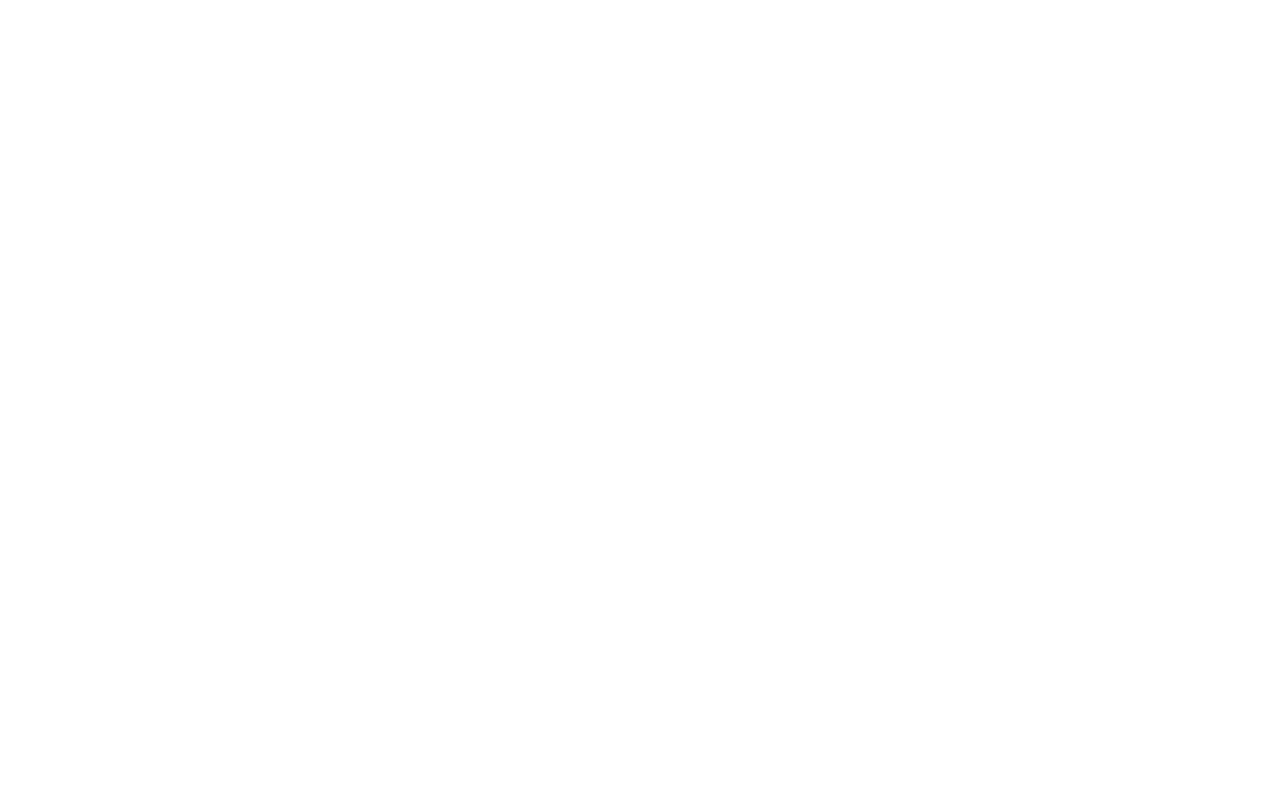
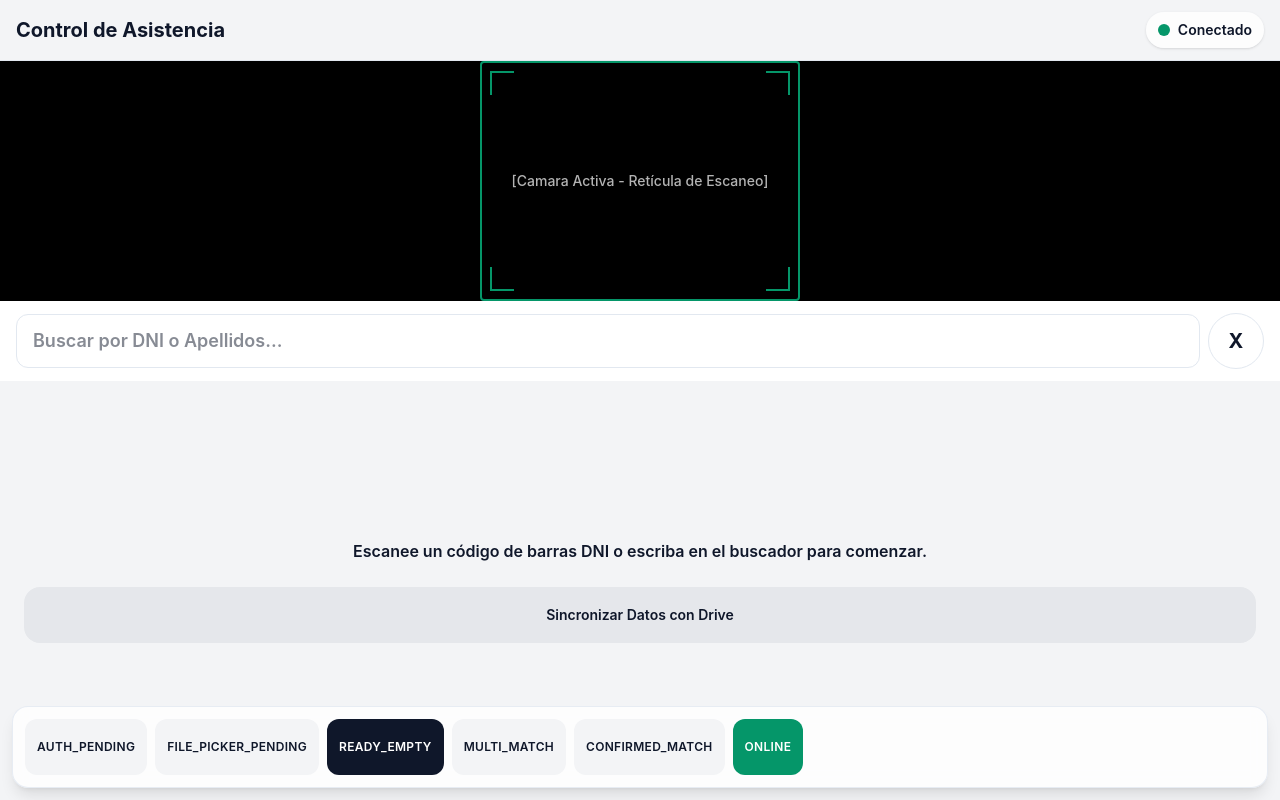
Before and after one commit to fifete/social-worker-check-in-workflow, a React (Vite) app: page / in a window 1280 px wide. Built offline with nearby package versions, Linux system fonts and the light colour scheme.

Commit message:
feat: phase 2 ui layout implementation

```diff
--- a/src/App.jsx
+++ b/src/App.jsx
@@ -1,7 +1,34 @@
+import { useState } from 'react';
+import Header from './components/Header';
+import Zone1Scanner from './components/Zone1Scanner';
+import Zone2Search from './components/Zone2Search';
+import Zone3Actions from './components/Zone3Actions';
+import DevStateControls from './components/DevStateControls';
+
 export default function App() {
+  const [appState, setAppState] = useState('READY_EMPTY');
+  const [isOffline, setIsOffline] = useState(false);
+
+  const isAuthPhase = appState === 'AUTH_PENDING' || appState === 'FILE_PICKER_PENDING';
+
   return (
-    <main className="min-h-screen bg-white text-[#0F172A]">
-      {/* Phase 2 layout components will be injected here */}
+    <main className="relative flex h-screen w-screen flex-col overflow-hidden bg-brand-light text-brand-slate select-none">
+      <Header isOffline={isOffline} />
+
+      {!isAuthPhase && <Zone1Scanner isActive={true} />}
+
+      <Zone2Search isDisabled={isAuthPhase} />
+
+      <div className="relative flex flex-1 flex-col overflow-hidden">
+        <Zone3Actions activeState={appState} />
+      </div>
+
+      <DevStateControls
+        currentState={appState}
+        onStateChange={setAppState}
+        isOffline={isOffline}
+        onOfflineToggle={() => setIsOffline(!isOffline)}
+      />
     </main>
-  )
+  );
 }
--- /dev/null
+++ b/src/components/DevStateControls.jsx
@@ -0,0 +1,34 @@
+const states = ['AUTH_PENDING', 'FILE_PICKER_PENDING', 'READY_EMPTY', 'MULTI_MATCH', 'CONFIRMED_MATCH'];
+
+export default function DevStateControls({ currentState, onStateChange, isOffline, onOfflineToggle }) {
+  return (
+    <div className="absolute bottom-3 left-3 right-3 rounded-2xl border border-slate-200/80 bg-white/80 px-3 py-3 shadow-lg backdrop-blur-sm">
+      <div className="flex flex-wrap items-center gap-2">
+        {states.map((state) => (
+          <button
+            key={state}
+            type="button"
+            onClick={() => onStateChange(state)}
+            className={`min-h-[56px] min-w-[56px] rounded-xl px-3 py-2 text-xs font-semibold uppercase tracking-wide ${
+              currentState === state
+                ? 'bg-brand-slate text-white'
+                : 'bg-brand-light text-brand-slate'
+            }`}
+          >
+            {state}
+          </button>
+        ))}
+
+        <button
+          type="button"
+          onClick={onOfflineToggle}
+          className={`min-h-[56px] min-w-[56px] rounded-xl px-3 py-2 text-xs font-semibold uppercase tracking-wide ${
+            isOffline ? 'bg-brand-amber text-white' : 'bg-brand-emerald text-white'
+          }`}
+        >
+          {isOffline ? 'Offline' : 'Online'}
+        </button>
+      </div>
+    </div>
+  );
+}
--- /dev/null
+++ b/src/components/Header.jsx
@@ -0,0 +1,17 @@
+export default function Header({ isOffline = false }) {
+  return (
+    <header className="flex items-center justify-between px-4 py-3 border-b border-slate-200 bg-brand-light">
+      <h1 className="font-bold text-xl text-brand-slate">Control de Asistencia</h1>
+
+      <div className="flex items-center gap-2 rounded-full bg-white/80 px-3 py-2 shadow-sm">
+        <span
+          className={`h-3 w-3 rounded-full ${isOffline ? 'bg-brand-amber' : 'bg-brand-emerald'}`}
+          aria-hidden="true"
+        />
+        <span className="text-sm font-semibold text-brand-slate">
+          {isOffline ? 'Modo Local (Fuera de línea)' : 'Conectado'}
+        </span>
+      </div>
+    </header>
+  );
+}
--- /dev/null
+++ b/src/components/Zone1Scanner.jsx
@@ -0,0 +1,20 @@
+export default function Zone1Scanner({ isActive = true }) {
+  if (!isActive) {
+    return null;
+  }
+
+  return (
+    <section className="h-[30%] min-h-[180px] w-full bg-black relative flex items-center justify-center">
+      <div className="relative aspect-[4/3] w-[72%] min-w-[220px] max-w-[320px] rounded-sm border-2 border-brand-emerald p-4">
+        <div className="absolute left-2 top-2 h-6 w-6 border-l-2 border-t-2 border-brand-emerald" />
+        <div className="absolute right-2 top-2 h-6 w-6 border-r-2 border-t-2 border-brand-emerald" />
+        <div className="absolute bottom-2 left-2 h-6 w-6 border-b-2 border-l-2 border-brand-emerald" />
+        <div className="absolute bottom-2 right-2 h-6 w-6 border-b-2 border-r-2 border-brand-emerald" />
+
+        <div className="flex h-full items-center justify-center px-3 text-center text-sm font-medium text-white/70">
+          [Camara Activa - Retícula de Escaneo]
+        </div>
+      </div>
+    </section>
+  );
+}
--- /dev/null
+++ b/src/components/Zone2Search.jsx
@@ -0,0 +1,28 @@
+import { useState } from 'react';
+
+export default function Zone2Search({ isDisabled = false }) {
+  const [query, setQuery] = useState('');
+
+  return (
+    <div className={`w-full px-4 py-3 bg-white shadow-sm flex items-center gap-2 ${isDisabled ? 'opacity-50 cursor-not-allowed' : ''}`}>
+      <input
+        type="text"
+        inputMode="text"
+        value={query}
+        onChange={(event) => setQuery(event.target.value)}
+        placeholder="Buscar por DNI o Apellidos..."
+        disabled={isDisabled}
+        className="min-h-[48px] flex-1 rounded-xl border border-slate-200 bg-white px-4 py-3 text-lg font-semibold text-brand-slate outline-none focus:border-brand-emerald"
+      />
+
+      <button
+        type="button"
+        onClick={() => setQuery('')}
+        disabled={isDisabled}
+        className="min-h-[56px] min-w-[56px] rounded-full border border-slate-200 bg-white p-3 text-xl font-bold text-brand-slate disabled:cursor-not-allowed"
+      >
+        X
+      </button>
+    </div>
+  );
+}
--- /dev/null
+++ b/src/components/Zone3Actions.jsx
@@ -0,0 +1,124 @@
+import { useMemo, useState } from 'react';
+
+const mockMatches = [
+  { visitorName: 'ANA GARCÍA', visitorId: '40123456' },
+  { visitorName: 'LUIS TORRES', visitorId: '41234567' },
+  { visitorName: 'MARTA RUIZ', visitorId: '42345678' },
+];
+
+export default function Zone3Actions({ activeState }) {
+  const [isAttended, setIsAttended] = useState(false);
+
+  const stateContent = useMemo(() => {
+    switch (activeState) {
+      case 'AUTH_PENDING':
+        return (
+          <div className="flex flex-1 items-center justify-center p-4">
+            <button
+              type="button"
+              className="min-h-[56px] min-w-[56px] rounded-2xl bg-brand-blue px-6 py-4 text-base font-bold uppercase tracking-wide text-white shadow-sm"
+            >
+              CONECTAR CON GOOGLE
+            </button>
+          </div>
+        );
+
+      case 'FILE_PICKER_PENDING':
+        return (
+          <div className="flex flex-1 items-center justify-center p-4">
+            <button
+              type="button"
+              className="min-h-[56px] min-w-[56px] rounded-2xl bg-brand-slate px-6 py-4 text-base font-bold uppercase tracking-wide text-white shadow-sm"
+            >
+              SELECCIONAR EXCEL DE DRIVE
+            </button>
+          </div>
+        );
+
+      case 'READY_EMPTY':
+        return (
+          <div className="flex flex-1 flex-col items-center justify-center px-6 py-4 text-center">
+            <p className="mb-6 text-base font-semibold leading-6 text-brand-slate">
+              Escanee un código de barras DNI o escriba en el buscador para comenzar.
+            </p>
+            <button
+              type="button"
+              className="min-h-[56px] min-w-[56px] w-full rounded-2xl bg-gray-200 px-4 py-3 text-sm font-semibold text-brand-slate"
+            >
+              Sincronizar Datos con Drive
+            </button>
+          </div>
+        );
+
+      case 'MULTI_MATCH':
+        return (
+          <div className="flex-1 overflow-y-auto p-4 space-y-2">
+            {mockMatches.map((match) => (
+              <button
+                key={match.visitorId}
+                type="button"
+                className="min-h-[56px] min-w-[56px] w-full rounded-2xl border border-slate-200 bg-white p-4 text-left shadow-sm"
+              >
+                <div className="text-base font-bold text-brand-slate">{match.visitorName}</div>
+                <div className="text-sm font-medium text-brand-slate">{match.visitorId}</div>
+              </button>
+            ))}
+          </div>
+        );
+
+      case 'CONFIRMED_MATCH':
+        return (
+          <div className="flex flex-1 flex-col gap-4 p-4">
+            <div className="rounded-3xl bg-white p-4 shadow-sm">
+              <p className="text-sm font-semibold uppercase tracking-[0.2em] text-brand-slate/70">
+                DATOS DEL VISITANTE
+              </p>
+              <h2 className="mt-3 text-2xl font-black text-brand-slate">CARLOS MENDOZA</h2>
+              <p className="mt-2 text-base font-semibold text-brand-slate">
+                DNI: 71234568
+              </p>
+
+              <div className="mt-4 flex flex-wrap gap-2 text-sm font-medium text-brand-slate">
+                <span className="rounded-full bg-brand-light px-3 py-2">45 años</span>
+                <span className="rounded-full bg-brand-light px-3 py-2">PADRE</span>
+              </div>
+
+              <div className="mt-4 rounded-2xl bg-brand-light p-3 text-base font-semibold text-brand-slate">
+                Va a visitar a: MARIA MENDOZA
+              </div>
+            </div>
+
+            <div className="mt-auto flex flex-col gap-3">
+              {!isAttended ? (
+                <button
+                  type="button"
+                  onClick={() => setIsAttended(true)}
+                  className="min-h-[56px] min-w-[56px] rounded-2xl bg-brand-emerald px-4 py-3 text-base font-extrabold uppercase tracking-wide text-white"
+                >
+                  REGISTRAR ASISTENCIA
+                </button>
+              ) : (
+                <>
+                  <div className="rounded-2xl bg-slate-200 px-4 py-3 text-center text-sm font-semibold text-brand-slate">
+                    ✓ ASISTENCIA REGISTRADA [Hora: 11:15]
+                  </div>
+                  <button
+                    type="button"
+                    onClick={() => setIsAttended(false)}
+                    className="min-h-[56px] min-w-[56px] rounded-2xl bg-transparent px-3 py-2 text-sm font-semibold text-brand-slate underline"
+                  >
+                    Anular Registro
+                  </button>
+                </>
+              )}
+            </div>
+          </div>
+        );
+
+      default:
+        return null;
+    }
+  }, [activeState, isAttended]);
+
+  return <div className="flex h-full flex-col bg-brand-light">{stateContent}</div>;
+}
```
Also changed, not shown: design/phase2_ui_layout.md (+1 -12 lines).
